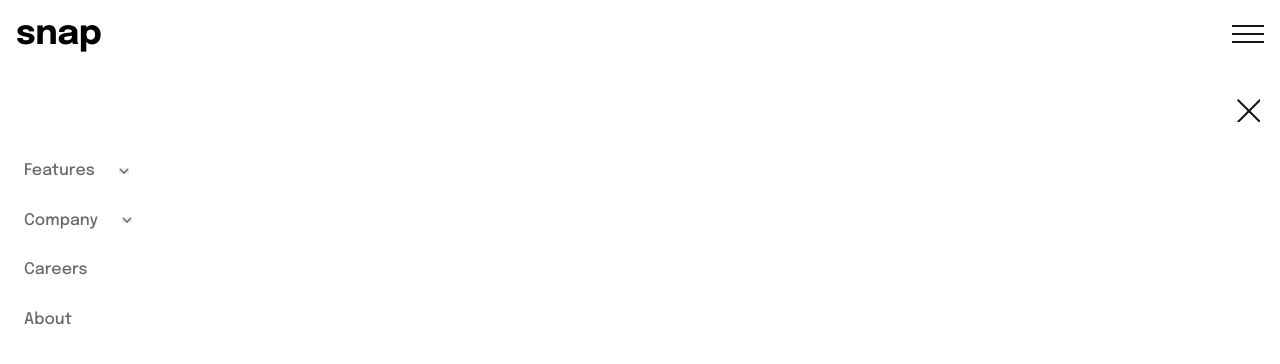
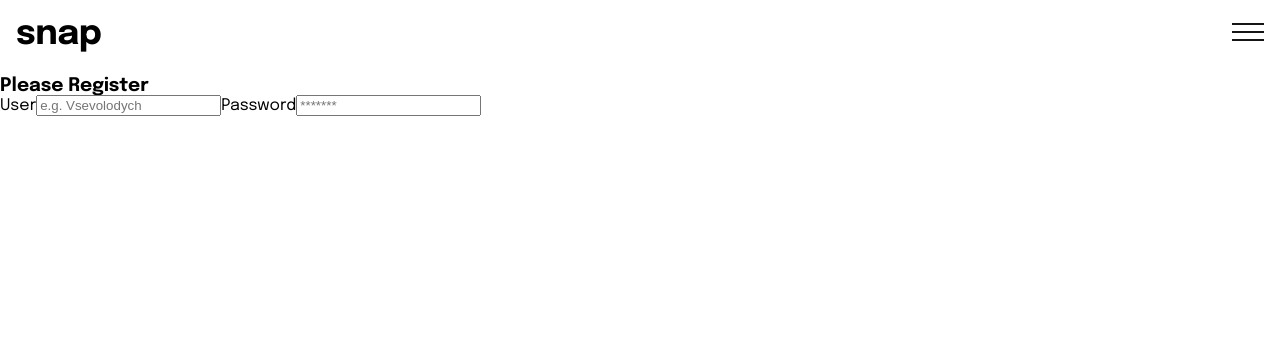
Before and after one commit to brdCoreShadow/intro-dropdown, a React (Vite) app: page /register in a window 1280 px wide. Shown: the top 364 px of the page. Built offline with nearby package versions, Linux system fonts and the light colour scheme.

Commit message:
logic and routes are done, keep on auth pages

```diff
--- a/package.json
+++ b/package.json
@@ -12,9 +12,11 @@
   "dependencies": {
     "@emotion/react": "^11.14.0",
     "@emotion/styled": "^11.14.1",
+    "formik": "^2.4.6",
     "react": "^19.1.0",
     "react-dom": "^19.1.0",
-    "react-router-dom": "^7.6.3"
+    "react-router-dom": "^7.6.3",
+    "yup": "^1.6.1"
   },
   "devDependencies": {
     "@eslint/js": "^9.29.0",
--- a/src/App.tsx
+++ b/src/App.tsx
@@ -1,21 +1,27 @@
 import { Route, Routes } from "react-router-dom";
 import Logo from "./components/Logo/Logo";
-import { MenuBtn } from "./components/MenuBurger/MenuBurgerStyled";
 import Header from "./layouts/Header/Header";
 import BurgerMenuDashboard from "./components/BurgerMenuDashboard/BurgerMenuDashboard";
 import Home from "./pages/Home/Home";
+import RegisterPage from "./pages/RegisterPage/RegisterPage";
+import { useToggleMenu } from "./hooks/useToggleMenu";
+import MenuBurger from "./components/MenuBurger/MenuBurger";
 
 function App() {
+
+const {isMenu, openMenu, closeMenu} = useToggleMenu()
+
   return (
     <div>
       <Header>
         <Logo />
-        <MenuBtn />
+        <MenuBurger openMenu={openMenu}/>
       </Header>
       <Routes>
         <Route path="/" element={<Home />} />
+        <Route path="/register" element={<RegisterPage/>}/>
       </Routes>
-      <BurgerMenuDashboard/>
+      {isMenu && <BurgerMenuDashboard closeMenu={closeMenu} isMenu={isMenu}/>}
     </div>
   );
 }
--- /dev/null
+++ b/src/AppStyled.ts
@@ -0,0 +1,5 @@
+import styled from "@emotion/styled";
+
+export const AppCon = styled.div`
+overflow:hidden
+`
--- /dev/null
+++ b/src/components/AuthBoard/AuthBoard.tsx
@@ -0,0 +1,16 @@
+import * as SC from "./AuthBoardStyled"
+
+const AuthBoard:React.FC = () => {
+    return (
+        <SC.AuthBoardCon>
+            <li>
+                <a href="/login">Login</a>
+            </li>
+            <li>
+                <a href="/register">Register</a>
+            </li>
+        </SC.AuthBoardCon>
+     );
+}
+
+export default AuthBoard;
--- /dev/null
+++ b/src/components/AuthBoard/AuthBoardStyled.ts
@@ -0,0 +1,31 @@
+import styled from "@emotion/styled";
+
+export const AuthBoardCon = styled.ul`
+  text-align: center;
+
+  & a {
+    font-size: 14px;
+    line-height: 1.1;
+    font-weight: 500;
+
+    color: #686868;
+  }
+
+  & > li {
+    padding-top: 16px;
+    padding-bottom: 16px;
+  }
+
+  & > li:last-of-type {
+    width: 195px;
+
+    margin-left: auto;
+    margin-right: auto;
+
+    padding-top: 12px;
+    padding-bottom: 12px;
+
+    border: 1px solid #686868;
+    border-radius: 14px;
+  }
+`;
--- a/src/components/BurgerMenuDashboard/BurgerMenuDashboard.tsx
+++ b/src/components/BurgerMenuDashboard/BurgerMenuDashboard.tsx
@@ -9,17 +9,36 @@ import remindersIcon from "../../assets/images/icon-reminders.svg";
 import planningIcon from "../../assets/images/icon-planning.svg";
 import { useToggleFeatures } from "@/hooks/useToggleFeatures";
 import { useToggleCompany } from "@/hooks/useToggleCompany";
+import AuthBoard from "../AuthBoard/AuthBoard";
+import { useEffect } from "react";
 
-const BurgerMenuDashboard = () => {
+type Props = {
+  closeMenu:()=>void;
+  isMenu:boolean;
+}
 
-const {isFeatures, toggleFeatures} = useToggleFeatures()
-const {isCompany, toggleCompany} = useToggleCompany()
+const BurgerMenuDashboard:React.FC<Props> = ({closeMenu, isMenu}) => {
+  const { isFeatures, toggleFeatures } = useToggleFeatures();
+  const { isCompany, toggleCompany } = useToggleCompany();
+
+   useEffect(() => {
+    if (isMenu) {
+      document.body.style.overflow = "hidden";
+    } else {
+      document.body.style.overflow = "";
+    }
+
+    return () => {
+      document.body.style.overflow = "";
+    };
+  }, [isMenu]);
 
   return (
     <MenuPortal>
+      <SC.Wrapper>
         <SC.BurgerMenuDashboardCon>
           <SC.BurgerMenuDashboardBtnCon>
-          <SC.CloseBtn></SC.CloseBtn>
+            <SC.CloseBtn onClick={closeMenu}></SC.CloseBtn>
           </SC.BurgerMenuDashboardBtnCon>
           <div>
             <SC.DashboardList>
@@ -76,7 +95,9 @@ const {isCompany, toggleCompany} = useToggleCompany()
               </SC.Item>
             </SC.DashboardList>
           </div>
+          <AuthBoard />
         </SC.BurgerMenuDashboardCon>
+      </SC.Wrapper>
     </MenuPortal>
   );
 };
--- a/src/components/BurgerMenuDashboard/BurgerMenuDashboardStyled.ts
+++ b/src/components/BurgerMenuDashboard/BurgerMenuDashboardStyled.ts
@@ -3,13 +3,35 @@ import styled from "@emotion/styled";
 type Props = {
   isFeatures: boolean;
   isCompany: boolean;
-}
+};
+
+export const Wrapper = styled.div`
+  position: absolute;
+
+  top: 0;
+  right: 0;
+  z-index: 1;
+
+  width: 100%;
+  height: 100%;
+
+  display: flex;
+  flex-direction: row;
+  justify-content: flex-end;
+
+  background-color: rgba(0, 0, 0, 0.7);
+
+`;
 
 export const BurgerMenuDashboardCon = styled.div`
+width: 64%;
+
   padding-top: 22px;
   padding-bottom: 124px;
   padding-left: 24px;
   padding-right: 20px;
+
+  background-color: #fff;
 `;
 
 export const BurgerMenuDashboardBtnCon = styled.div`
@@ -29,21 +51,20 @@ export const DashboardList = styled.ul`
 `;
 
 export const Item = styled.li`
-
-&:not(:last-of-type){
+  &:not(:last-of-type) {
     margin-bottom: 24px;
   }
 
-& > a{
+  & > a {
     font-size: 16px;
     line-height: 1.6;
     font-weight: 500;
 
     color: #686868;
   }
-`
+`;
 
-export const ItemTitleCon = styled.div<Partial <Props>>`
+export const ItemTitleCon = styled.div<Partial<Props>>`
   display: flex;
   flex-direction: row;
   align-items: center;
@@ -59,23 +80,24 @@ export const ItemTitleCon = styled.div<Partial <Props>>`
     color: #686868;
   }
 
-  & img {
-  transform: ${({ isFeatures, isCompany }) => isFeatures || isCompany ? "rotate(180deg)" : "rotate(0deg)"};
+  & > button{
+    background-color: transparent;
   }
 
+  & img {
+    transform: ${({ isFeatures, isCompany }) =>
+      isFeatures || isCompany ? "rotate(180deg)" : "rotate(0deg)"};
+  }
 `;
 
-export const SubList = styled.ul<Partial <Props>>`
-
-display: ${({isFeatures, isCompany}) => isFeatures || isCompany ? "block" : "none"};
-
+export const SubList = styled.ul<Partial<Props>>`
+  display: ${({ isFeatures, isCompany }) =>
+    isFeatures || isCompany ? "block" : "none"};
 
   padding-top: 24px;
-
-`
+`;
 
 export const SubItem = styled.li`
-
   display: flex;
   flex-direction: row;
   align-items: center;
@@ -83,19 +105,19 @@ justify-content: flex-start;
 
   padding-left: 24px;
 
-&:not(:last-of-type){
+  &:not(:last-of-type) {
     margin-bottom: 16px;
   }
 
-& > img{
+  & > img {
     margin-right: 16px;
   }
 
-& > a{
+  & > a {
     font-size: 16px;
     line-height: 1.6;
     font-weight: 500;
 
     color: #686868;
   }
-`
+`;
--- a/src/components/MenuBurger/MenuBurger.tsx
+++ b/src/components/MenuBurger/MenuBurger.tsx
@@ -2,10 +2,14 @@ import * as SC from "./MenuBurgerStyled"
 
 import burgerIcon from "../../assets/images/icon-menu.svg"
 
-const MenuBurger:React.FC = () => {
+type Props = {
+    openMenu:()=>void;
+}
+
+const MenuBurger:React.FC<Props> = ({openMenu}) => {
     return (
         <div>
-            <SC.MenuBtn>
+            <SC.MenuBtn onClick={openMenu}>
                 <img src={burgerIcon} alt="burger" />
             </SC.MenuBtn>
         </div>
--- /dev/null
+++ b/src/hooks/useToggleMenu.ts
@@ -0,0 +1,11 @@
+import { useState } from "react"
+
+export const useToggleMenu = () => {
+    const [isMenu, setIsMenu] = useState<boolean>(false)
+
+    const openMenu = ():void => setIsMenu(true)
+    const closeMenu = ():void => setIsMenu(false)
+    const toggleMenu = ():void => setIsMenu(!isMenu)
+
+    return {openMenu, closeMenu, isMenu, toggleMenu}
+}
--- /dev/null
+++ b/src/pages/RegisterPage/RegisterPage.tsx
@@ -0,0 +1,45 @@
+import { useFormik } from "formik";
+import { validationAuth } from "../utils/validation";
+
+const RegisterPage: React.FC = () => {
+  const formik = useFormik({
+    initialValues: {
+      user: "",
+      password: "",
+    },
+    validationSchema: validationAuth,
+    onSubmit: (values) => {
+      console.log("Submitted values:", values);
+    },
+  });
+
+  return (
+    <div>
+      <div>
+        <h3>Please Register</h3>
+        <form>
+          <label htmlFor="user">
+            User
+            <input
+              type="text"
+              name="user"
+              id="user"
+              placeholder="e.g. Vsevolodych"
+              onChange={formik.handleChange}
+              onBlur={formik.handleBlur}
+            />
+          </label>
+          <label htmlFor="password">
+            Password
+            <input type="text" name="password"  id="user"
+              placeholder="*******"
+              onChange={formik.handleChange}
+              onBlur={formik.handleBlur}/>
+          </label>
+        </form>
+      </div>
+    </div>
+  );
+};
+
+export default RegisterPage;
--- /dev/null
+++ b/src/pages/utils/validation.ts
@@ -0,0 +1,7 @@
+import * as Yup from "yup"
+
+export const validationAuth = Yup.object().shape({
+    user:Yup.string().min(2, "Too short")
+    .required("Can't be the blank field"),
+    pasword:Yup.string().min(6, "Too short").required("Can't be the blank field")
+})
```
Also changed, not shown: 1 other file (tests, documents, lock files or other folders). Lines whose indentation alone changed are shown as unchanged.
